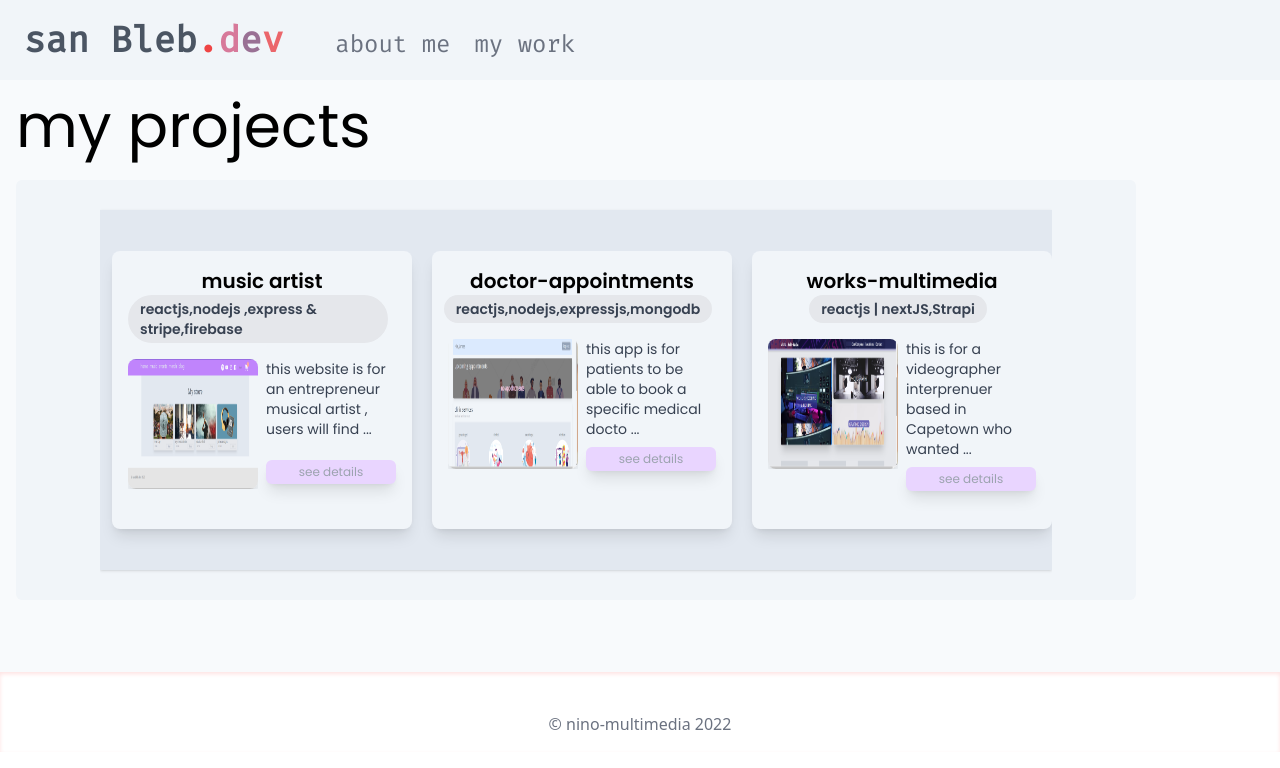
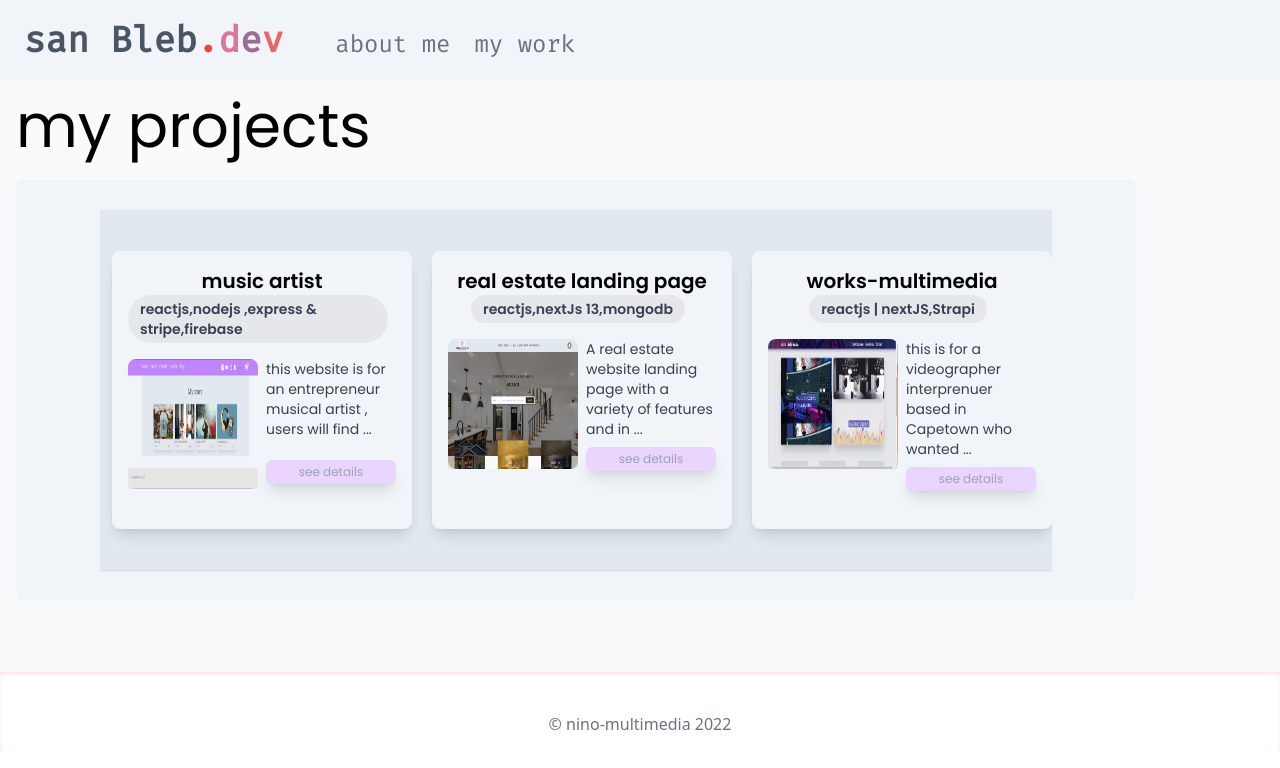
Before and after one commit to sanbleb-hash/my-portifolio, a Next.js app: page /projects in a window 1280 px wide. Shown: the top 768 px of the page. Built offline with nearby package versions, Linux system fonts and the light colour scheme.

Commit message:
added new site to the p[rojects

```diff
--- a/asserts/data.js
+++ b/asserts/data.js
@@ -12,14 +12,14 @@ export const data = [
 	},
 	{
 		id: 2,
-		name: 'doctor-appointments',
+		name: 'real estate landing page',
 
-		image: ['/images/doc-appointments-1.png'],
+		image: ['/images/real-estate.jpeg'],
 		description:
-			'this app is for patients to be able to book a specific medical doctor with in a particular feild or category, to be able to create an appointment a petient has to login or register through the application first, there after they can book update and cancel appointments.then the request doctor can view his appointments decide to confirm or cancel and delete appointments. uses JWT authentication and a mongoDB database to store the appointments',
+			'A real estate website landing page with a variety of features and information to entice visitors to explore properties and ultimately make a purchase or rental decision.',
 
-		techStack: ['reactjs,nodejs,expressjs,mongodb'],
-		link: 'https://doctor-appointment-01.vercel.app/',
+		techStack: ['reactjs,nextJs 13,mongodb'],
+		link: 'https://real-estate-49yb3dj0s-sanbleb-hash.vercel.app',
 	},
 	{
 		id: 3,
@@ -30,7 +30,7 @@ export const data = [
 			'this is for a videographer interprenuer based in Capetown who wanted to showcase his work and have  sound portifolio for clients both see his work be able book him through the app.This app uses nodejs and MOngodb database in the backend and cloudinary storage to store the video and image assets.',
 
 		techStack: ['reactjs | nextJS,Strapi'],
-		link: 'https://works-mult-media.vercel.app/',
+		link: 'https://worksmultimedia.netlify.app',
 	},
 	{
 		id: 4,
@@ -43,4 +43,15 @@ export const data = [
 		techStack: ['reactjs,Strapi'],
 		link: 'https://house-market-mern-01.vercel.app/',
 	},
+	{
+		id: 5,
+		name: 'doctor-appointments',
+
+		image: ['/images/doc-appointments-1.png'],
+		description:
+			'this app is for patients to be able to book a specific medical doctor with in a particular feild or category, to be able to create an appointment a petient has to login or register through the application first, there after they can book update and cancel appointments.then the request doctor can view his appointments decide to confirm or cancel and delete appointments. uses JWT authentication and a mongoDB database to store the appointments',
+
+		techStack: ['reactjs,nodejs,expressjs,mongodb'],
+		link: 'https://doctor-appointment-01.vercel.app/',
+	},
 ];
```
Also changed, not shown: public/images/real-estate.jpeg (added).
